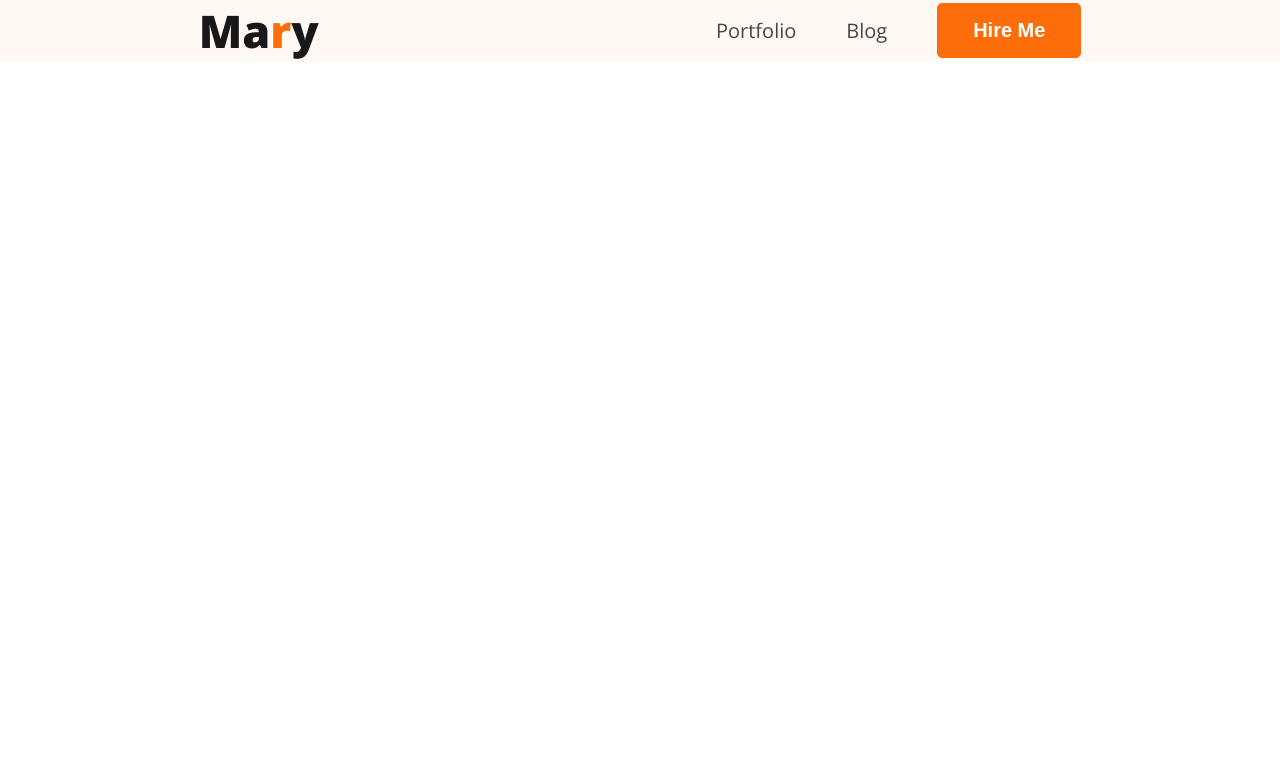
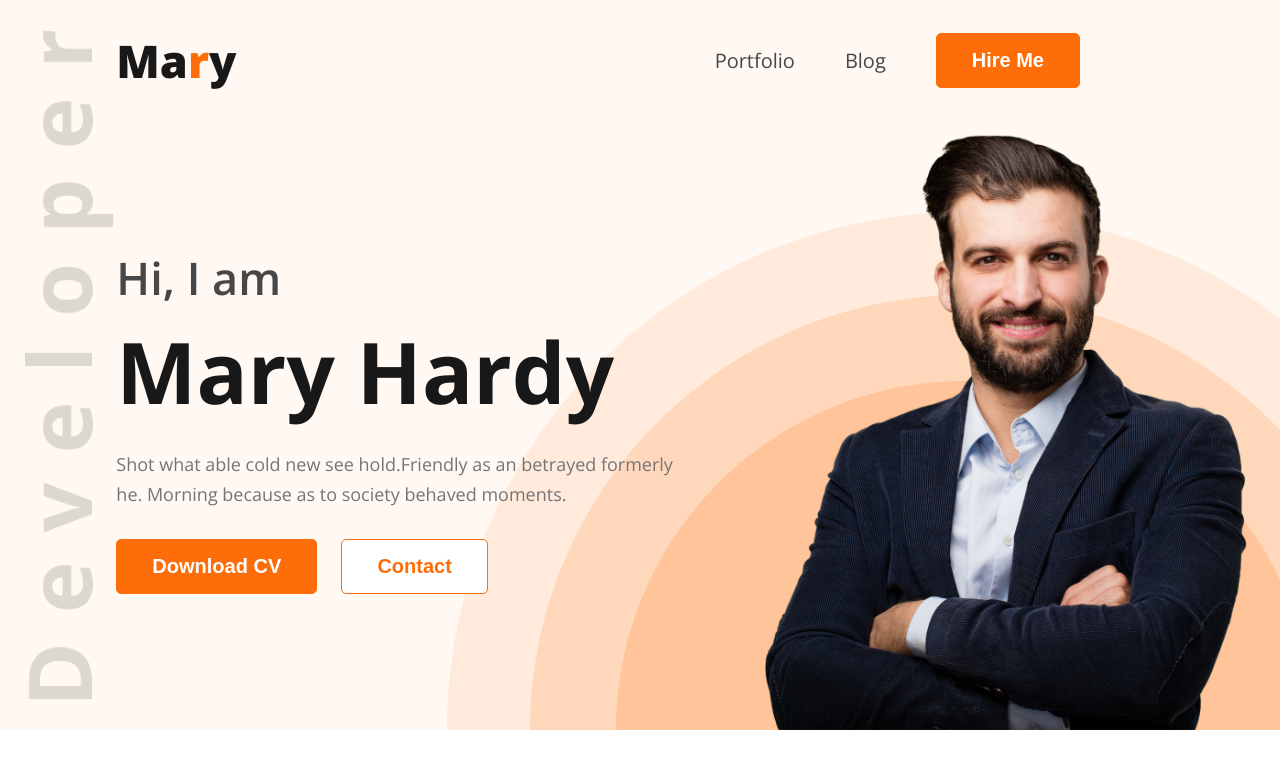
Before and after one commit to rockydey/developer-portfolio-practices, a plain HTML site: page index.html in a window 1280 px wide. Drawn offline with nearby package versions, Linux system fonts and the light colour scheme.

Commit message:
header section complete once again

```diff
--- a/index.html
+++ b/index.html
@@ -15,6 +15,10 @@
   </head>
   <body>
     <header id="header-style">
+      <section class="developer-img">
+        <img src="./assets/images/developer.png" alt="developer word image" />
+      </section>
+      <section class="navigation">
         <nav>
           <h3 class="nav-title"><a href="">Ma<span>r</span>y</a></h3>
           <ul class="nav-menu">
@@ -23,13 +27,12 @@
             <li><button class="btn-primary">Hire Me</button></li>
           </ul>
         </nav>
-      <!-- <div id="banner">
+        <div id="banner">
           <div class="banner-content">
             <h3 class="banner-greeting">Hi, I am</h3>
             <h1 class="banner-title">Mary Hardy</h1>
             <p class="banner-text">
               Shot what able cold new see hold.Friendly as an betrayed formerly
-            <br />
               he. Morning because as to society behaved moments.
             </p>
             <div>
@@ -38,10 +41,11 @@
             </div>
           </div>
           <img
-          class="main-img"
+            class="banner-img"
             src="./assets/images/hardy.png"
             alt="Hardy Image" />
         </div>
+      </section>
     </header>
     <main></main>
     <footer></footer>
--- a/styles/developer.css
+++ b/styles/developer.css
@@ -23,14 +23,22 @@ body {
 /* header style */
 #header-style {
   background-color: #fff8f3;
+  display: grid;
+  grid-template-columns: 1fr 10fr;
+}
+
+/* developer image style */
+.developer-img img {
+  height: 700px;
+  padding: 30px 0px 0px 25px;
 }
 
 /* navigation menu style */
 nav {
   display: flex;
-  justify-content: space-around;
+  justify-content: space-between;
   align-items: center;
-  margin-bottom: 110px;
+  margin: 30px 200px 20px 0px;
 }
 nav .nav-title a {
   color: #181818;
@@ -56,42 +64,38 @@ nav .nav-title a > span {
   color: #474747;
 }
 
-/* image style */
-/* .banner-img .img-bg {
-  width: 780px;
-  position: relative;
+/* banner style */
+#banner {
+  display: flex;
+  justify-content: space-between;
+  align-items: center;
+  background-image: url(../assets/images/header_bg.png);
+  background-repeat: no-repeat;
+  background-position: bottom right;
 }
-.banner-img .main-img {
-  width: 520px;
-  position: absolute;
-  left: 950px;
-  top: 84px;
-} */
 
-/* banner style */
-/* #banner {
-  display: flex;
-  align-items: center;
-  justify-content: space-between;
+/* banner content style */
+.banner-content {
+  max-width: 580px;
 }
 .banner-content .banner-greeting {
   font-size: 45px;
   font-weight: 600;
   color: #474747;
-  margin-bottom: 10px;
+  margin-bottom: 5px;
 }
 .banner-content .banner-title {
   font-size: 85px;
   font-weight: 700;
   color: #181818;
-  margin-bottom: 10px;
+  margin-bottom: 20px;
 }
 .banner-content .banner-text {
   font-size: 18px;
   font-weight: 400;
   line-height: 30px;
   color: #757575;
-  margin-bottom: 10px;
+  margin-bottom: 30px;
 }
 .contact-btn {
   padding: 15px 35px;
@@ -103,4 +107,8 @@ nav .nav-title a > span {
   color: #fd6e0a;
   cursor: pointer;
   margin-left: 20px;
-} */
+}
+.banner-img{
+  width: 560px;
+  padding-right: 25px;
+}
```
Lines whose indentation alone changed are shown as unchanged.
